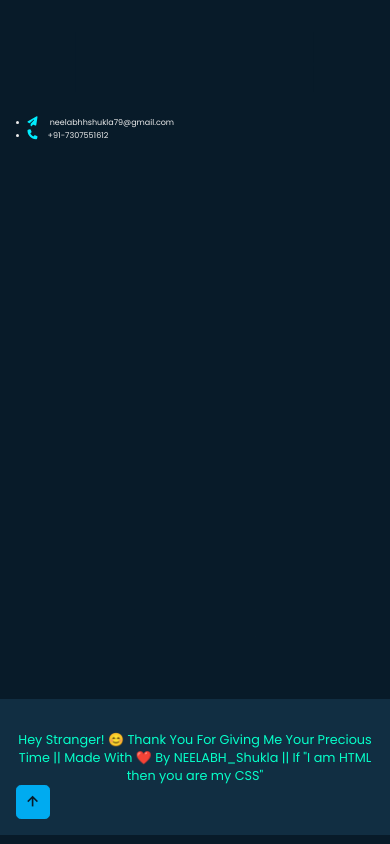
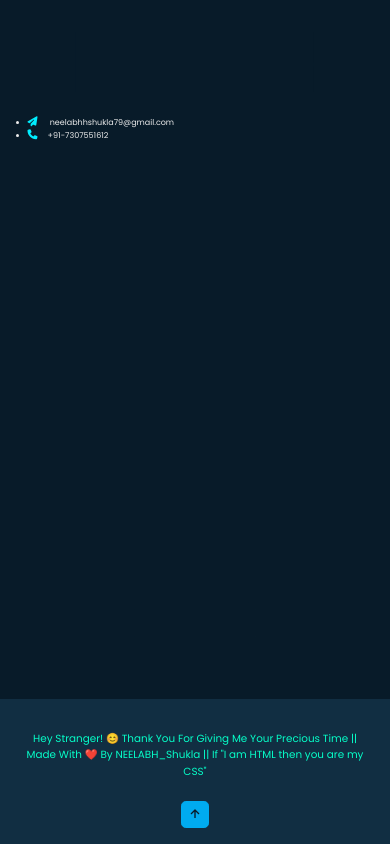
Before and after one commit to neelabhshukla018/Portfolio, a plain HTML site: page index.html in a window 390 px wide. Shown: the part 4741-5585 px from the top of the page. Drawn offline with nearby package versions, Linux system fonts and the light colour scheme.

Commit message:
Update style.css

```diff
--- a/style.css
+++ b/style.css
@@ -1104,30 +1104,31 @@ section:nth-child(odd) .animate.scroll,
   }
 }
 
-/* Animation styles omitted for brevity */
-
-@media (max-width: 371px) {
+/* Responsive Footer for Mobile */
+@media (max-width: 768px) {
     .footer {
-        flex-direction: column-reverse; /* stack items vertically in reverse order */
-        align-items: center; /* center items horizontally */
-        padding: 1.5rem 5%; /* reduce padding for small screens */
+        flex-direction: column;
+        justify-content: center;
+        align-items: center;
+        text-align: center;
+        padding: 2rem 5%;
+        gap: 1.5rem;
     }
 
     .footer-text p {
-        font-size: 1.2rem; /* smaller font size for readability */
-        margin-top: 1rem; /* space above paragraph if needed */
-        text-align: center; /* center text on small screens */
+        font-size: 1.3rem;
+        line-height: 1.6;
     }
 
     .footer-iconTop {
-        margin-top: 1.5rem; /* space between items when stacked */
-        width: 100%; /* full width for icons/buttons */
-        display: flex;
-        justify-content: center; /* center icons/buttons */
+        margin-top: 1rem;
     }
 
     .footer-iconTop a {
         padding: 0.6rem;
-        font-size: 2rem; /* slightly smaller icon size */
+    }
+
+    .footer-iconTop a i {
+        font-size: 2rem;
     }
 }
```
